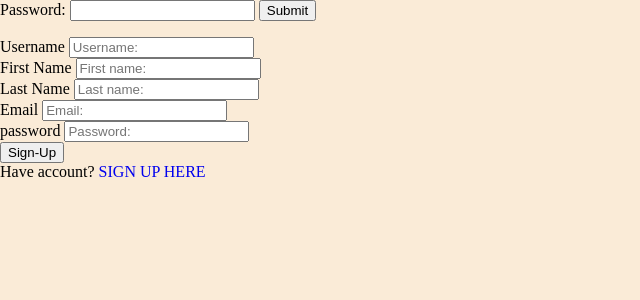
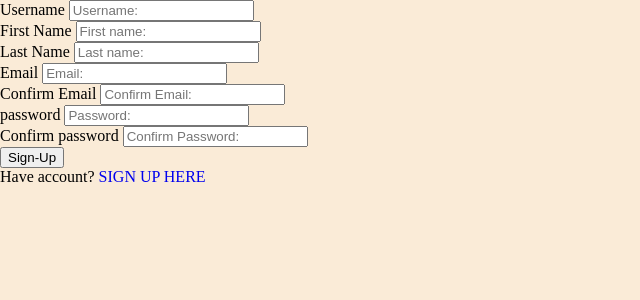
Before and after one commit to Hexx13/MonsterShop, a PHP site: page /signup.php in a window 1280 px wide. Shown: the top 300 px of the page, without its empty margins (0-640 px from the left). Run offline with PHP 8.4, Linux system fonts and the light colour scheme.

Commit message:
Implemented confirm email and password forms

```diff
--- a/Public/signup.php
+++ b/Public/signup.php
@@ -3,15 +3,9 @@
     <style>@import "css/stylesheet.css"; </style>
 </head>
 <body>
-<form action="">
-    <label for="pwd">Password:</label>
-    <input type="password" id="pwd" name="pwd" required pattern=".{8,}" title="Eight or more characters">
-    <input type="submit">
-</form>
-
     <!-- TODO
                 * Elaborate on the username validation to validate alphanumeric and not allow symbols
-                * Implement a second confirm email form
+                *add title tags explaining patterns
      -->
 <form action="signup.php" method="POST">
     <label for="username">Username</label>
@@ -27,8 +21,15 @@
     <label for="email">Email </label>
     <input type="text" required pattern="[a-z0-9._%+-]+@[a-z0-9.-]+\.[a-z]{2,4}" placeholder="Email:" name="email"><br>
 
+    <label for="email">Confirm Email </label>
+    <input type="text" required pattern="[a-z0-9._%+-]+@[a-z0-9.-]+\.[a-z]{2,4}" placeholder="Confirm Email:" name="emailConf"><br>
+
+
     <label for="password">password</label>
     <input type="password"  required pattern=".{3,}" placeholder="Password:" name="password"><br>
+
+    <label for="password">Confirm password</label>
+    <input type="password"  required pattern=".{3,}" placeholder="Confirm Password:" name="passwordConf"><br>
 
     <input type="submit" value="Sign-Up"><br>
     <label> Have account?</label>
```
